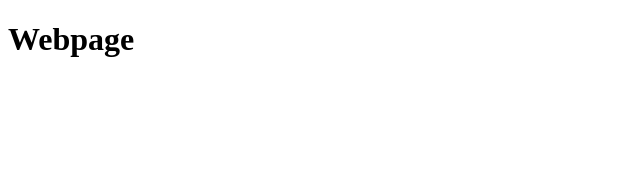
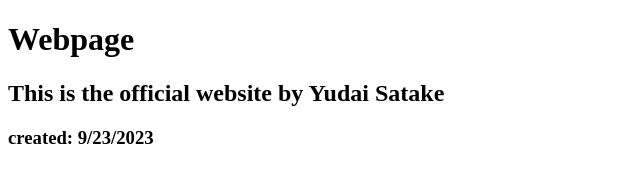
Before and after one commit to YS2226/YS2226.github.io, a plain HTML site: page index.html in a window 1280 px wide. Shown: the whole page, without its empty margins (0-640 px from the left). Drawn offline with Linux system fonts and the light colour scheme.

Commit message:
date and official

```diff
--- a/index.html
+++ b/index.html
@@ -4,6 +4,8 @@
     <meta charset="UTF-8">
     <title>Test webpage for me </title>
     <h1>Webpage</h1>
+    <h2>This is the official website by Yudai Satake </h2>
+    <h3>created: 9/23/2023</h3>
 </head>
 
 <body>
```
